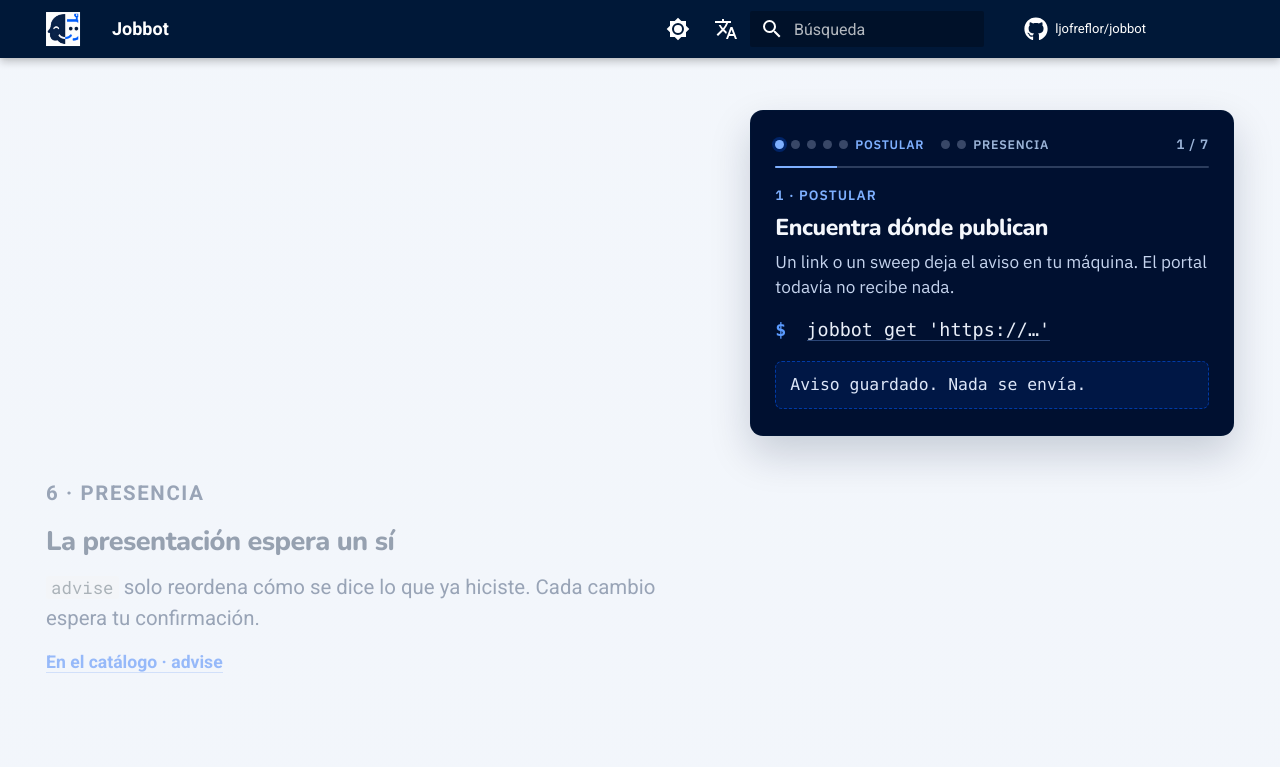
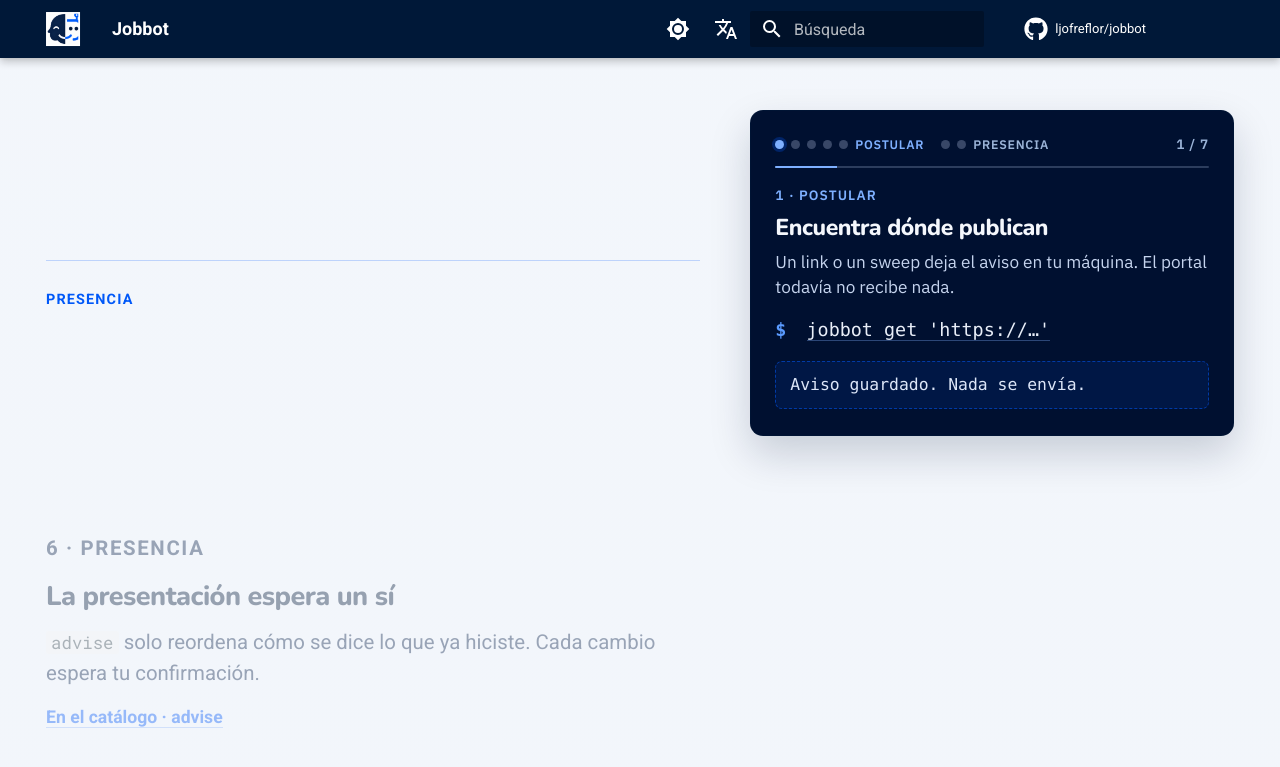
Before and after one commit to ljofreflor/jobbot, an MkDocs documentation site: the page built from docs/index.md, in a window 1280 px wide and 900 px high, scrolled down 4067 px. Shown: the top 767 px of the window. Built offline with MkDocs 1.6.1 and Material for MkDocs 9.7.7, drawn with Linux system fonts in a browser that asks for light colours; comment, search, counter and statistics services are not loaded.

Commit message:
docs(landing): mark the presence chapter in the story list
A short Presencia / Presence rule sits between apply and advise so the second loop is visible while scrolling. It stays aria-hidden; each step kicker still names the chapter.

Co-authored-by: Leonardo Andes Jofre Flor <leonardo.jofre+csld1@consalud.cl>

```diff
--- a/docs/overrides/home.html
+++ b/docs/overrides/home.html
@@ -306,6 +306,7 @@
           <p class="jb-scrolly__echo-out">Form open · the click is yours</p>
           <p class="jb-scrolly__more"><a href="#cmd-apply">In the catalog · apply</a></p>
         </article>
+        <p class="jb-scrolly__split" aria-hidden="true">Presence</p>
         <article class="jb-scrolly__step" id="story-advise">
           <p class="jb-scrolly__kicker">6 · presence</p>
           <h3>Presentation waits for a yes</h3>
@@ -363,6 +364,7 @@
           <p class="jb-scrolly__echo-out">Formulario abierto · el clic es tuyo</p>
           <p class="jb-scrolly__more"><a href="#cmd-apply">En el catálogo · apply</a></p>
         </article>
+        <p class="jb-scrolly__split" aria-hidden="true">Presencia</p>
         <article class="jb-scrolly__step" id="story-advise">
           <p class="jb-scrolly__kicker">6 · presencia</p>
           <h3>La presentación espera un sí</h3>
--- a/docs/stylesheets/landing.css
+++ b/docs/stylesheets/landing.css
@@ -1195,6 +1195,17 @@ a.jb-in-story__tag:focus-visible {
   border-radius: 0.25rem;
 }
 
+.jb-scrolly__split {
+  margin: 0;
+  padding: 1.35rem 0 0.2rem;
+  border-top: 1px solid rgba(0, 88, 248, 0.22);
+  font-size: 0.72rem;
+  font-weight: 700;
+  letter-spacing: 0.08em;
+  text-transform: uppercase;
+  color: var(--jb-cobalt);
+}
+
 .jb-scrolly__kicker {
   margin: 0 0 0.35rem;
   font-size: 0.75rem;
```
